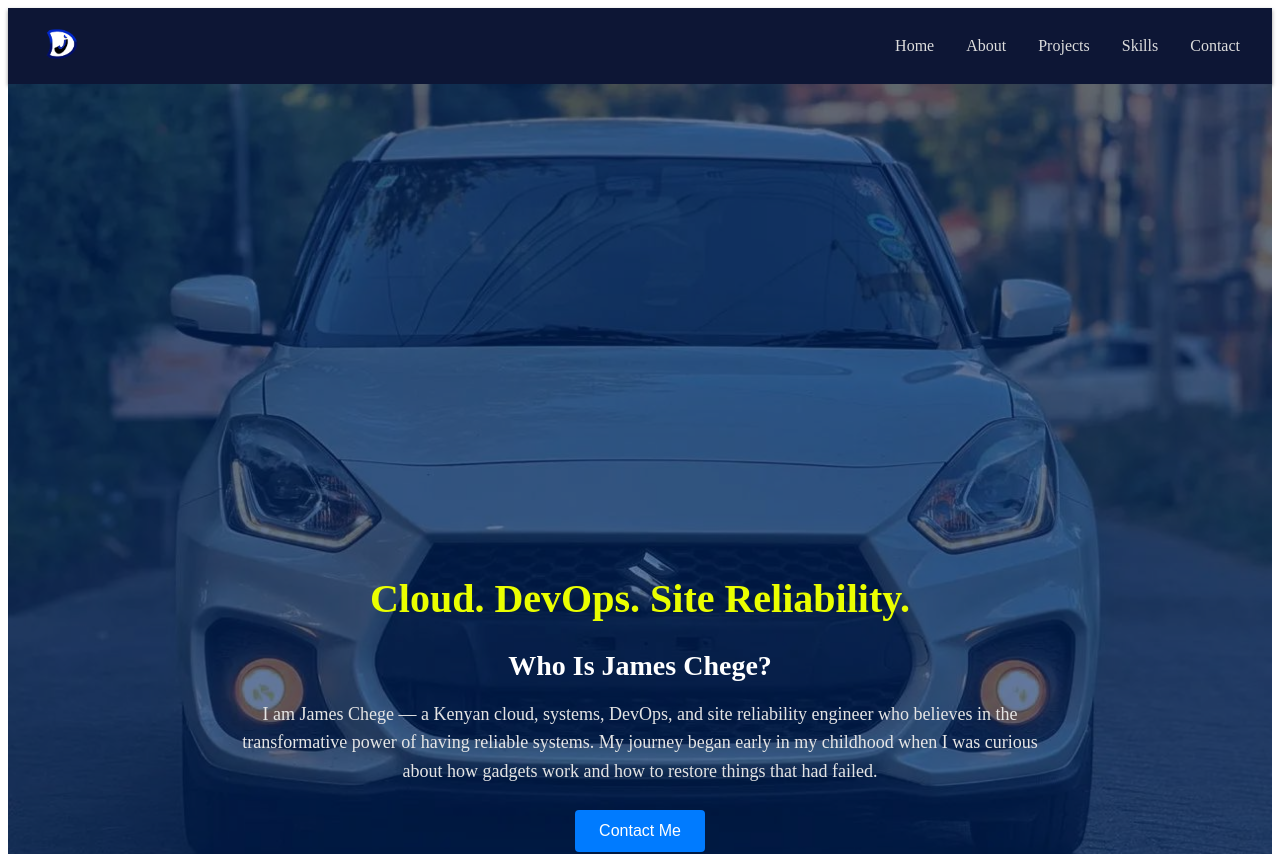
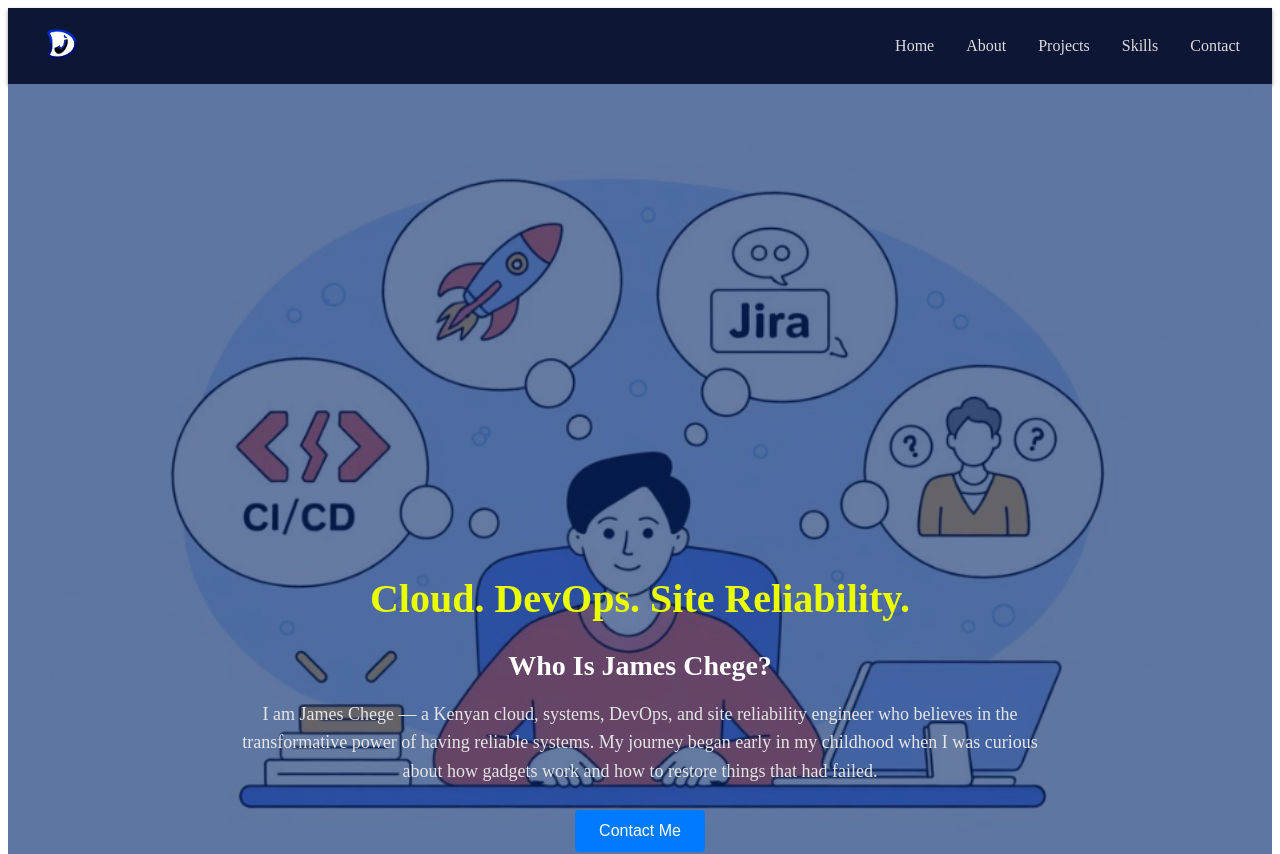
Before and after one commit to jamesChege614/jaychen-portfolio, an Angular app: page / in a window 1280 px wide. Shown: the top 854 px of the page. Built offline with nearby package versions, Linux system fonts and the light colour scheme.

Commit message:
This is now a serious one.

```diff
--- a/src/app/app.css
+++ b/src/app/app.css
@@ -120,7 +120,7 @@
   left: 0;
   width: 100%;
   height: 100%;
-  background-image: url('../assets/wift/goals8.jpg');
+  background-image: url('../assets/cicd.png');
   background-size: cover;
   background-position: center;
   z-index: 1;
```
